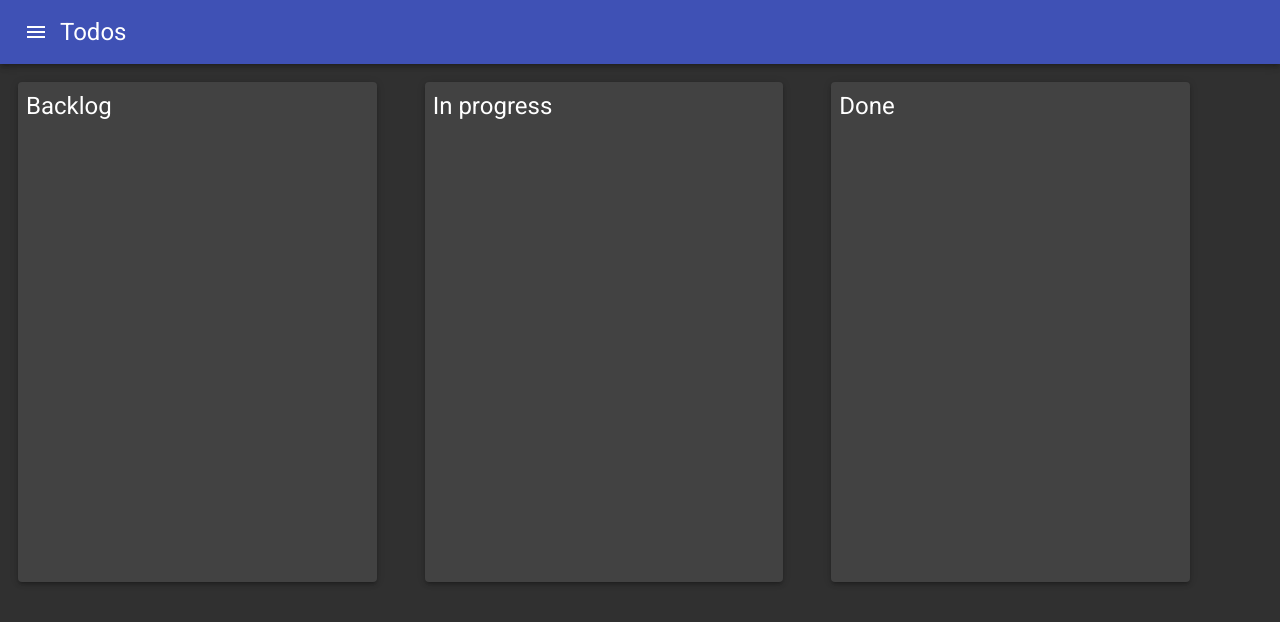
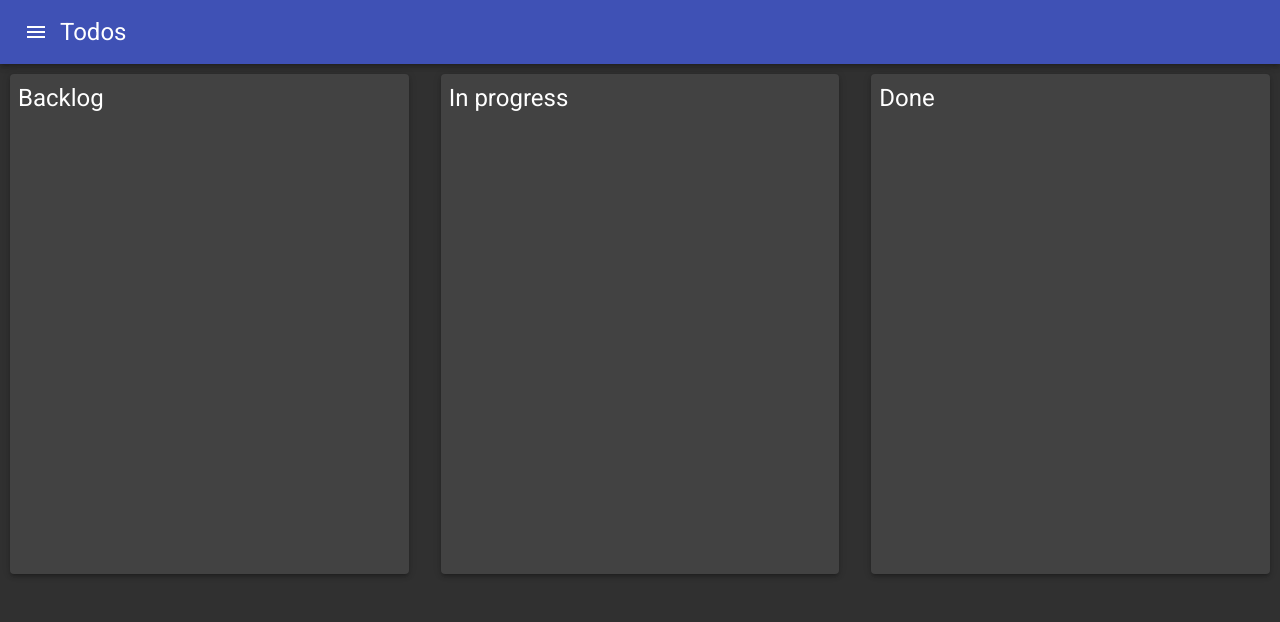
Before and after one commit to bartlomiejolma/todos-material-ui, a React (Create React App) app: page /kanban in a window 1280 px wide. Shown: the top 622 px of the page. Built offline with nearby package versions, Linux system fonts and the light colour scheme.

Commit message:
Correctly adds spacing to the todos.

```diff
--- a/src/pages/Kanban/Column.js
+++ b/src/pages/Kanban/Column.js
@@ -8,30 +8,23 @@ import { Grid, Paper, Typography } from "@material-ui/core";
 const StyledPaper = styled(Paper)`
   padding: 8px;
   min-height: 500px;
-  margin: 20px;
 `;
 
 const Column = ({ column, tasks }) => {
   return (
     <Droppable droppableId={column.id}>
       {(provided) => (
-        <Grid
-          item
-          xs={4}
-          container
-          spacing={3}
-          direction="column"
-          ref={provided.innerRef}
-          {...provided.droppableProps}
-        >
+        <Grid item xs={4} ref={provided.innerRef} {...provided.droppableProps}>
           <StyledPaper elevation={3}>
             <Typography variant="h5" component="h3">
               {column.title}
             </Typography>
-            {tasks.map((todo, index) => (
-              <Todo key={todo.id} todo={todo} index={index} />
-            ))}
-            {provided.placeholder}
+            <Grid container spacing={1}>
+              {tasks.map((todo, index) => (
+                <Todo key={todo.id} todo={todo} index={index} />
+              ))}
+              {provided.placeholder}
+            </Grid>
           </StyledPaper>
         </Grid>
       )}
```
